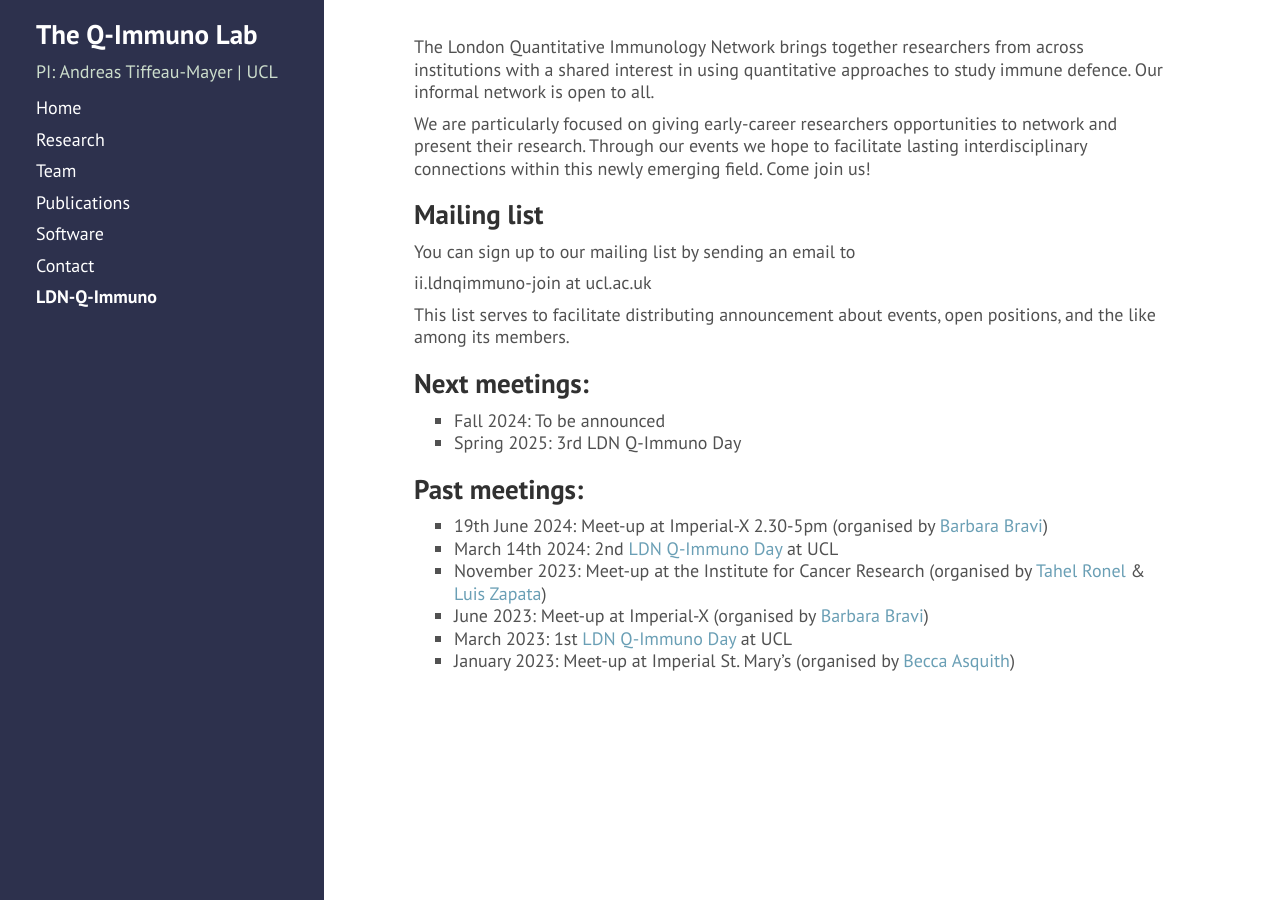
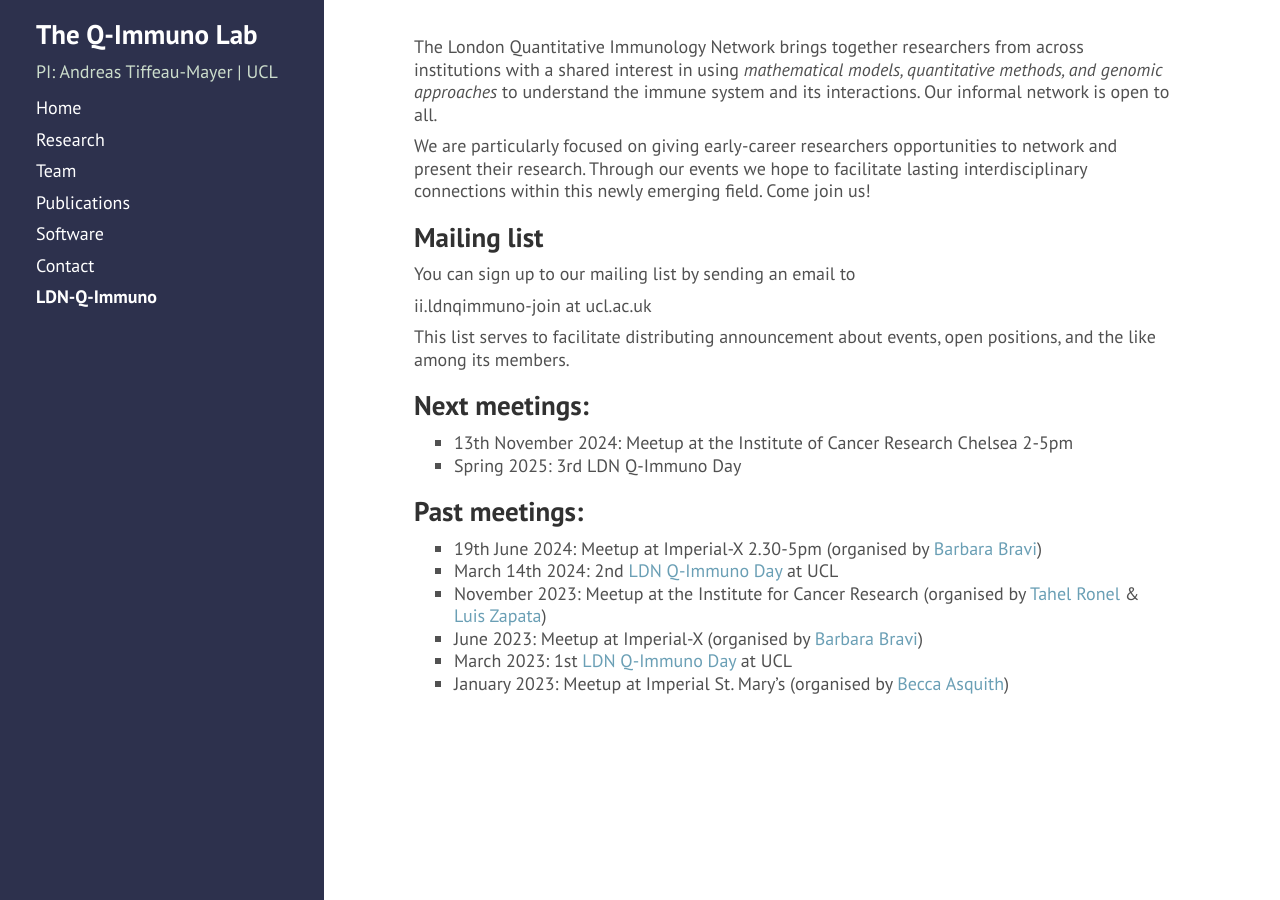
Before and after one commit to andim/andim.github.io, a Jekyll site: the page built from ldnqimmuno.md, in a window 1280 px wide. Built offline with Jekyll 4.4.1, drawn with Linux system fonts in a browser that asks for light colours; nearby versions of some CDN libraries; a style sheet for code colours, icons or effects is not loaded.

Commit message:
added icr qimmuno meetup

```diff
--- a/ldnqimmuno.md
+++ b/ldnqimmuno.md
@@ -4,7 +4,7 @@ title: LDN-Q-Immuno
 order: 8
 ---
 
-The London Quantitative Immunology Network brings together researchers from across institutions with a shared interest in using quantitative approaches to study immune defence. Our informal network is open to all.
+The London Quantitative Immunology Network brings together researchers from across institutions with a shared interest in using *mathematical models, quantitative methods, and genomic approaches* to understand the immune system and its interactions. Our informal network is open to all.
 
 We are particularly focused on giving early-career researchers opportunities to network and present their research. Through our events we hope to facilitate lasting interdisciplinary connections within this newly emerging field. Come join us!
 
@@ -17,13 +17,13 @@ This list serves to facilitate distributing announcement about events, open posi
 
 
 ## Next meetings:
-- Fall 2024: To be announced
+- 13th November 2024: Meetup at the Institute of Cancer Research Chelsea 2-5pm
 - Spring 2025: 3rd LDN Q-Immuno Day
 
 ## Past meetings:
-- 19th June 2024: Meet-up at Imperial-X 2.30-5pm (organised by [Barbara Bravi](https://www.imperial.ac.uk/people/b.bravi21))
+- 19th June 2024: Meetup at Imperial-X 2.30-5pm (organised by [Barbara Bravi](https://www.imperial.ac.uk/people/b.bravi21))
 - March 14th 2024: 2nd [LDN Q-Immuno Day](https://qimmuno.com/ldnday/) at UCL
-- November 2023: Meet-up at the Institute for Cancer Research (organised by [Tahel Ronel](https://scholar.google.com/citations?user=GxSxgP0AAAAJ) & [Luis Zapata](https://www.icr.ac.uk/our-research/researchers-and-teams/dr-luis-zapata-ortiz))
-- June 2023: Meet-up at Imperial-X (organised by [Barbara Bravi](https://www.imperial.ac.uk/people/b.bravi21))
+- November 2023: Meetup at the Institute for Cancer Research (organised by [Tahel Ronel](https://scholar.google.com/citations?user=GxSxgP0AAAAJ) & [Luis Zapata](https://www.icr.ac.uk/our-research/researchers-and-teams/dr-luis-zapata-ortiz))
+- June 2023: Meetup at Imperial-X (organised by [Barbara Bravi](https://www.imperial.ac.uk/people/b.bravi21))
 - March 2023: 1st [LDN Q-Immuno Day](https://qimmuno.com/ldnday2023/) at UCL
-- January 2023: Meet-up at Imperial St. Mary's (organised by [Becca Asquith](https://www.imperial.ac.uk/people/b.asquith))
+- January 2023: Meetup at Imperial St. Mary's (organised by [Becca Asquith](https://www.imperial.ac.uk/people/b.asquith))
```
